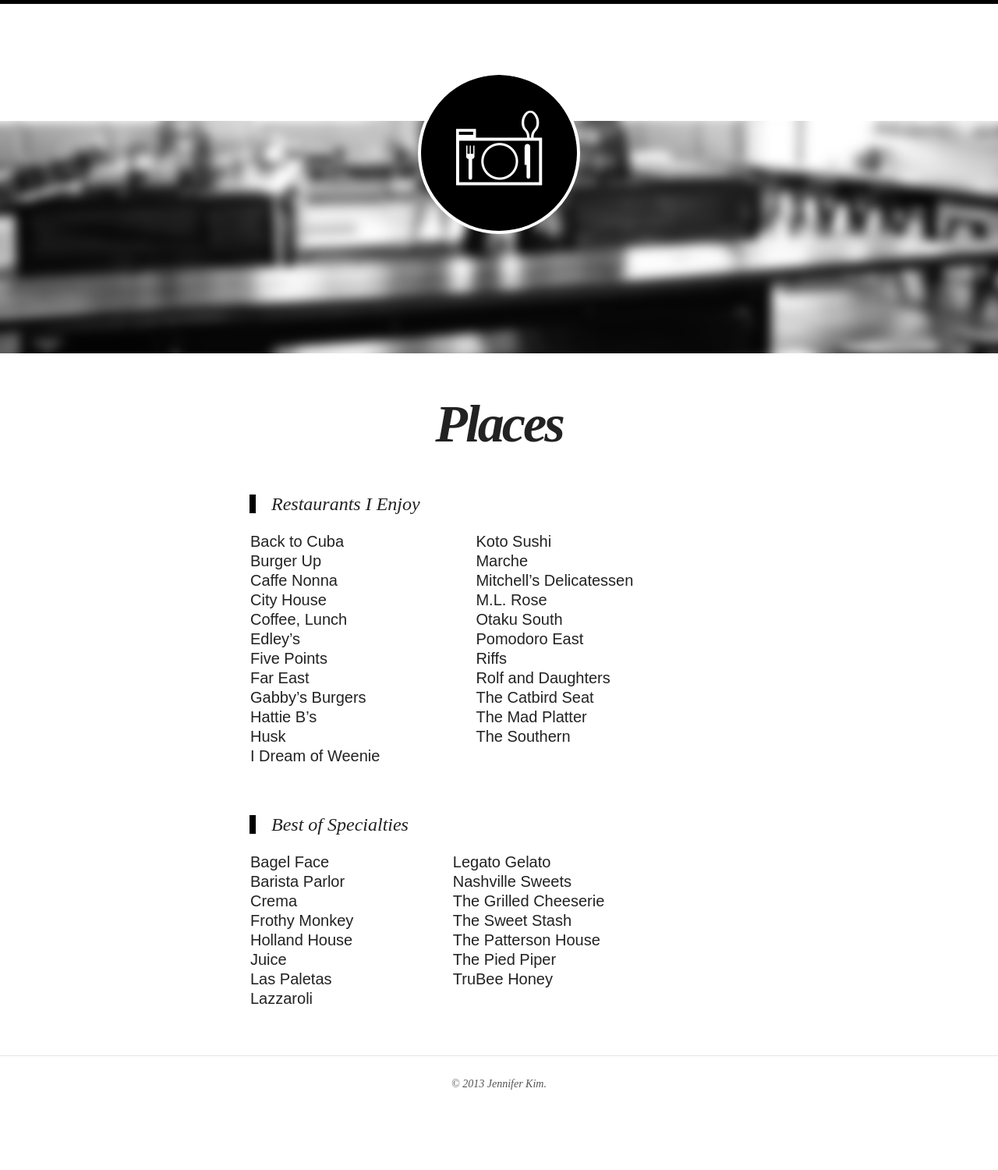
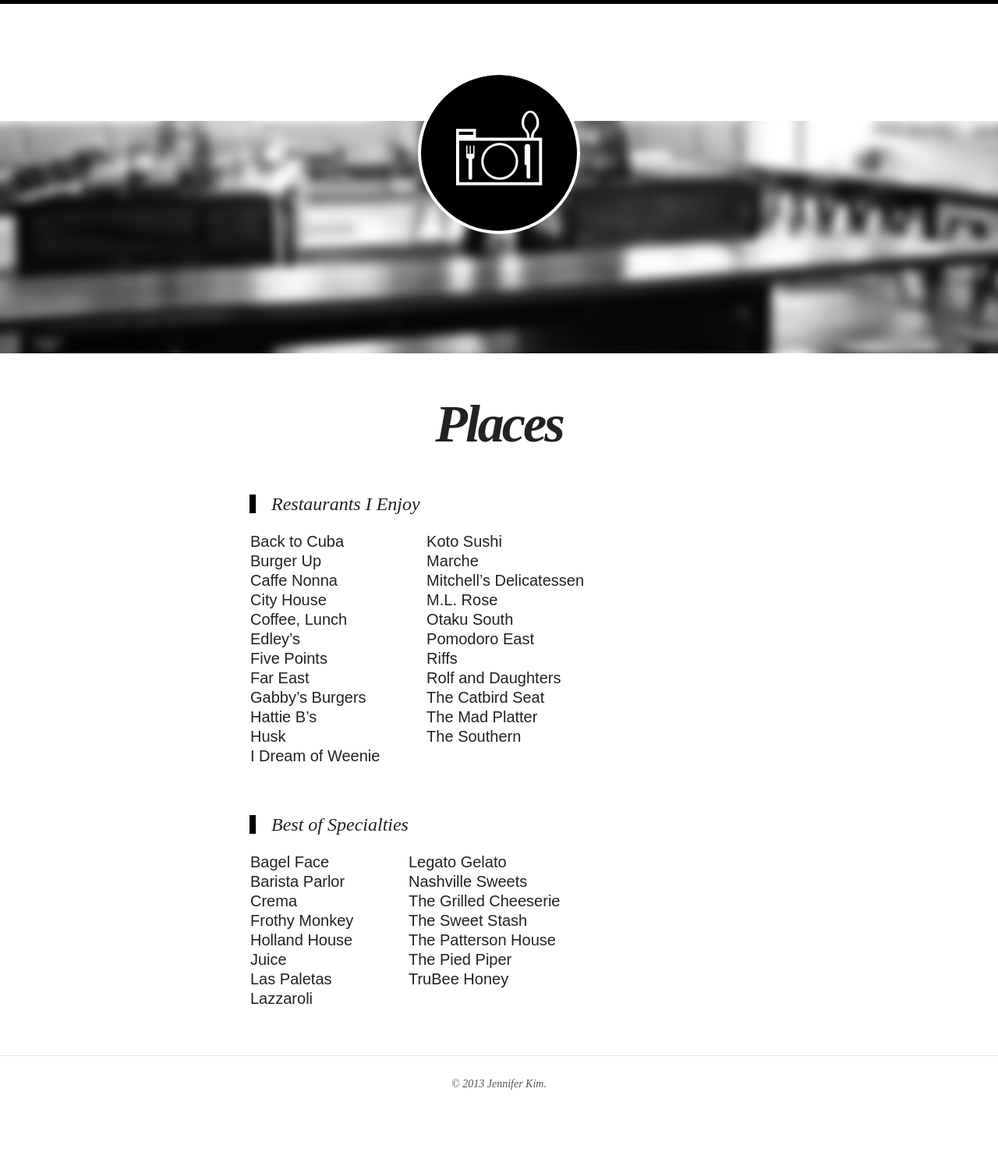
Before and after one commit to ahungryhipster/ahungryhipster.github.io, a Jekyll site: the page built from places.md, in a window 1280 px wide. Shown: the whole page at 78% size. Built offline with Jekyll 4.4.1, drawn with Linux system fonts in a browser that asks for light colours; nearby versions of some CDN libraries.

```diff
--- a/places.md
+++ b/places.md
@@ -21,7 +21,7 @@
 | <a href="http://www.hattieb.com">Hattie B's</a>   | <a href="http://themadplatterrestaurant.com">The Mad Platter</a>   |
 | <a href="http://www.husknashville.com">Husk</a>   | <a href="http://thesouthernnashville.com">The Southern</a>   |
 | <a href="http://www.yelp.com/biz/i-dream-of-weenie-nashville">I Dream of Weenie</a>   |    |
-{: rules="groups" style="width:100%"}
+{: rules="groups" style="width:500px"}
 
 
 
@@ -38,4 +38,4 @@
 | <a href="http://www.thejuicenashville.com">Juice</a>   | <a href="http://www.thepiedpipercreamery.com">The Pied Piper</a>   |
 | <a href="http://www.yelp.com/biz/las-paletas-gourmet-popsicles-nashville">Las Paletas</a>   | <a href="http://www.trubeehoney.com">TruBee Honey</a>   |
 | <a href="http://www.lazzaroli.com">Lazzaroli</a>   |    |
-{: rules="groups" style="width:100%"}
+{: rules="groups" style="width:500px"}
```
